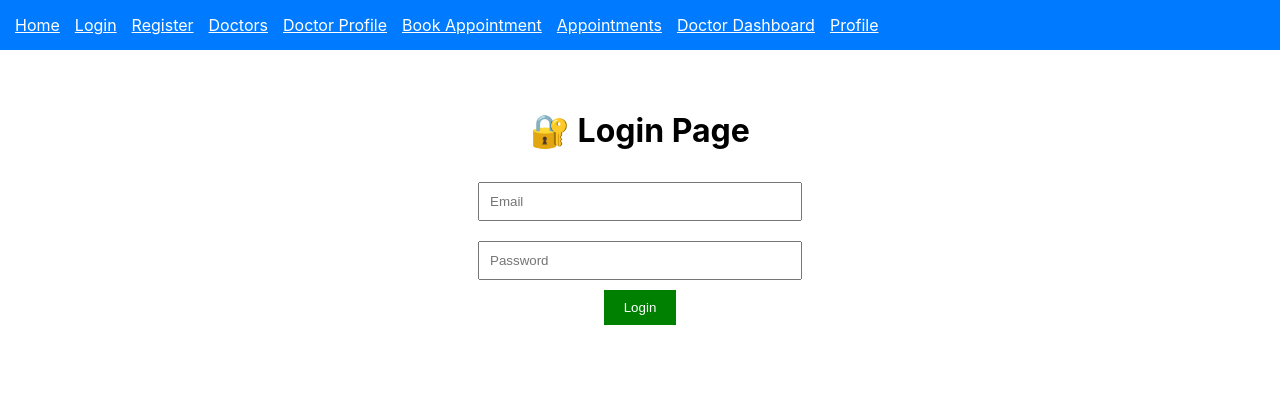
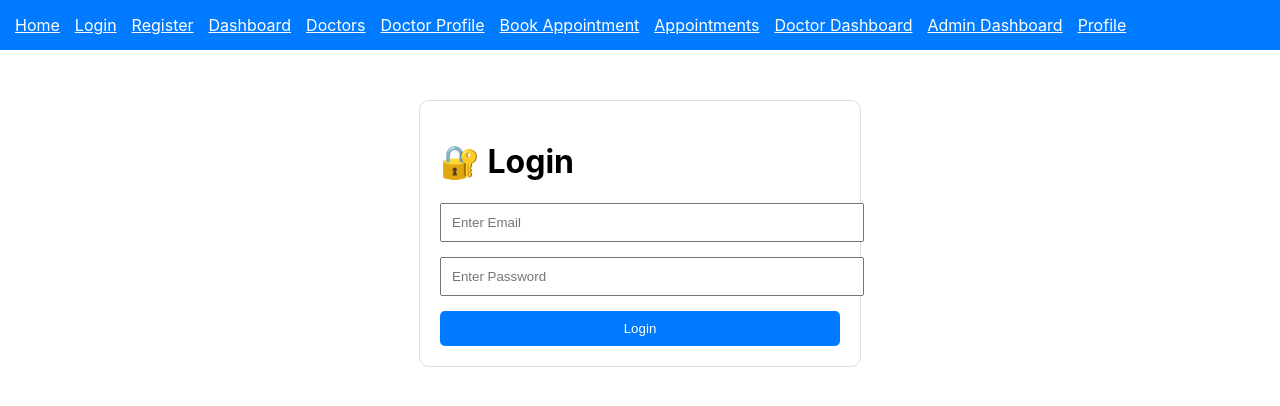
Before and after one commit to ritishareddy565-hue/book-a-doctor, a React (Create React App) app in the folder frontend/: page /login in a window 1280 px wide. Shown: the top 406 px of the page. Built offline with nearby package versions, Linux system fonts and the light colour scheme.

Commit message:
Added Admin Dashboard

```diff
--- /dev/null
+++ b/frontend/src/AdminDashboard.js
@@ -0,0 +1,55 @@
+import React from "react";
+
+function AdminDashboard() {
+  return (
+    <div style={{ padding: "30px" }}>
+      <h1>⚙️ Admin Dashboard</h1>
+
+      <div
+        style={{
+          display: "flex",
+          gap: "20px",
+          marginTop: "20px",
+        }}
+      >
+        <div
+          style={{
+            border: "1px solid #ddd",
+            padding: "20px",
+            borderRadius: "10px",
+            width: "200px",
+          }}
+        >
+          <h3>👨‍⚕️ Doctors</h3>
+          <h2>10</h2>
+        </div>
+
+        <div
+          style={{
+            border: "1px solid #ddd",
+            padding: "20px",
+            borderRadius: "10px",
+            width: "200px",
+          }}
+        >
+          <h3>🧑 Patients</h3>
+          <h2>50</h2>
+        </div>
+
+        <div
+          style={{
+            border: "1px solid #ddd",
+            padding: "20px",
+            borderRadius: "10px",
+            width: "200px",
+          }}
+        >
+          <h3>📅 Appointments</h3>
+          <h2>120</h2>
+        </div>
+      </div>
+    </div>
+  );
+}
+
+export default AdminDashboard;
--- a/frontend/src/App.js
+++ b/frontend/src/App.js
@@ -12,6 +12,7 @@ import MyAppointments from "./MyAppointments";
 import Profile from "./Profile";
 import PatientDashboard from "./PatientDashboard";
 import DoctorDashboard from "./DoctorDashboard";
+import AdminDashboard from "./AdminDashboard";
 
 function App() {
   return (
@@ -24,6 +25,8 @@ function App() {
         <Route path="/login" element={<Login />} />
 
         <Route path="/register" element={<Register />} />
+
+        <Route path="/dashboard" element={<PatientDashboard />} />
 
         <Route path="/doctors" element={<Doctors />} />
 
@@ -45,13 +48,13 @@ function App() {
         <Route path="/profile" element={<Profile />} />
 
         <Route
-          path="/dashboard"
-          element={<PatientDashboard />}
+          path="/doctor-dashboard"
+          element={<DoctorDashboard />}
         />
 
         <Route
-          path="/doctor-dashboard"
-          element={<DoctorDashboard />}
+          path="/admin-dashboard"
+          element={<AdminDashboard />}
         />
       </Routes>
     </Router>
--- a/frontend/src/BookAppointment.js
+++ b/frontend/src/BookAppointment.js
@@ -1,34 +1,71 @@
-import React from "react";
+import React, { useState } from "react";
+import { useNavigate } from "react-router-dom";
 
 function BookAppointment() {
+  const navigate = useNavigate();
+
+  const [patientName, setPatientName] = useState("");
+  const [doctorName, setDoctorName] = useState("Dr. Anitha");
+  const [date, setDate] = useState("");
+
+  const handleSubmit = (e) => {
+    e.preventDefault();
+
+    alert("Appointment Booked Successfully!");
+
+    navigate("/appointments");
+  };
+
   return (
     <div style={{ padding: "30px" }}>
       <h1>📅 Book Appointment</h1>
 
-      <form style={{ maxWidth: "400px" }}>
+      <form
+        onSubmit={handleSubmit}
+        style={{
+          maxWidth: "400px",
+        }}
+      >
         <input
           type="text"
           placeholder="Patient Name"
-          style={{ width: "100%", padding: "10px", margin: "10px 0" }}
+          value={patientName}
+          onChange={(e) => setPatientName(e.target.value)}
+          style={{
+            width: "100%",
+            padding: "10px",
+            marginBottom: "10px",
+          }}
         />
 
         <input
           type="text"
-          placeholder="Doctor Name"
-          style={{ width: "100%", padding: "10px", margin: "10px 0" }}
+          value={doctorName}
+          readOnly
+          style={{
+            width: "100%",
+            padding: "10px",
+            marginBottom: "10px",
+          }}
         />
 
         <input
           type="date"
-          style={{ width: "100%", padding: "10px", margin: "10px 0" }}
+          value={date}
+          onChange={(e) => setDate(e.target.value)}
+          style={{
+            width: "100%",
+            padding: "10px",
+            marginBottom: "10px",
+          }}
         />
 
         <button
           type="submit"
           style={{
-            background: "#007bff",
+            background: "green",
             color: "white",
-            padding: "10px 20px",
+            padding: "10px",
             border: "none",
             borderRadius: "5px",
           }}
--- a/frontend/src/DoctorDashboard.js
+++ b/frontend/src/DoctorDashboard.js
@@ -1,13 +1,22 @@
-import React from "react";
+import React, { useState } from "react";
 
 function DoctorDashboard() {
+  const [status, setStatus] = useState("Pending");
+
   return (
-    <div style={{ padding: "20px" }}>
+    <div style={{ padding: "30px" }}>
       <h1>👨‍⚕️ Doctor Dashboard</h1>
 
-      <h3>Welcome Dr. Anitha</h3>
+      <h2>Welcome Dr. Anitha</h2>
 
-      <table border="1" cellPadding="10">
+      <table
+        border="1"
+        cellPadding="10"
+        style={{
+          marginTop: "20px",
+          borderCollapse: "collapse",
+        }}
+      >
         <thead>
           <tr>
             <th>Patient Name</th>
@@ -21,14 +30,29 @@ function DoctorDashboard() {
           <tr>
             <td>Ritisha</td>
             <td>20-06-2026</td>
-            <td>Pending</td>
+            <td>{status}</td>
 
             <td>
-              <button>Approve</button>
+              <button
+                onClick={() => setStatus("Approved")}
+                style={{
+                  background: "green",
+                  color: "white",
+                  border: "none",
+                  padding: "8px",
+                  marginRight: "10px",
+                }}
+              >
+                Approve
+              </button>
 
               <button
+                onClick={() => setStatus("Rejected")}
                 style={{
-                  marginLeft: "10px",
+                  background: "red",
+                  color: "white",
+                  border: "none",
+                  padding: "8px",
                 }}
               >
                 Reject
--- a/frontend/src/MyAppointments.js
+++ b/frontend/src/MyAppointments.js
@@ -2,13 +2,12 @@ import React from "react";
 
 function MyAppointments() {
   return (
-    <div style={{ padding: "20px" }}>
-      <h1>📅 My Appointments</h1>
+    <div style={{ padding: "30px" }}>
+      <h1>📋 My Appointments</h1>
 
       <table border="1" cellPadding="10">
         <thead>
           <tr>
-            <th>Patient</th>
             <th>Doctor</th>
             <th>Date</th>
             <th>Status</th>
@@ -17,7 +16,6 @@ function MyAppointments() {
 
         <tbody>
           <tr>
-            <td>Ritisha</td>
             <td>Dr. Anitha</td>
             <td>20-06-2026</td>
             <td>Pending</td>
--- a/frontend/src/Navbar.js
+++ b/frontend/src/Navbar.js
@@ -28,6 +28,13 @@ function Navbar() {
         style={{ color: "white", marginRight: "15px" }}
       >
         Register
+      </Link>
+
+      <Link
+        to="/dashboard"
+        style={{ color: "white", marginRight: "15px" }}
+      >
+        Dashboard
       </Link>
 
       <Link
@@ -66,6 +73,13 @@ function Navbar() {
       </Link>
 
       <Link
+        to="/admin-dashboard"
+        style={{ color: "white", marginRight: "15px" }}
+      >
+        Admin Dashboard
+      </Link>
+
+      <Link
         to="/profile"
         style={{ color: "white" }}
       >
--- a/frontend/src/login.js
+++ b/frontend/src/login.js
@@ -7,7 +7,9 @@ function Login() {
   const [email, setEmail] = useState("");
   const [password, setPassword] = useState("");
 
-  const handleLogin = () => {
+  const handleLogin = (e) => {
+    e.preventDefault();
+
     if (email && password) {
       alert("Login Successful!");
       navigate("/dashboard");
@@ -17,48 +19,56 @@ function Login() {
   };
 
   return (
-    <div style={{ padding: "40px", textAlign: "center" }}>
-      <h1>🔐 Login Page</h1>
+    <div
+      style={{
+        width: "400px",
+        margin: "50px auto",
+        padding: "20px",
+        border: "1px solid #ddd",
+        borderRadius: "10px",
+      }}
+    >
+      <h1>🔐 Login</h1>
 
+      <form onSubmit={handleLogin}>
         <input
           type="email"
-        placeholder="Email"
+          placeholder="Enter Email"
           value={email}
           onChange={(e) => setEmail(e.target.value)}
           style={{
-          width: "300px",
+            width: "100%",
             padding: "10px",
-          margin: "10px",
+            marginBottom: "15px",
           }}
         />
 
-      <br />
-
         <input
           type="password"
-        placeholder="Password"
+          placeholder="Enter Password"
           value={password}
           onChange={(e) => setPassword(e.target.value)}
           style={{
-          width: "300px",
+            width: "100%",
             padding: "10px",
-          margin: "10px",
+            marginBottom: "15px",
           }}
         />
 
-      <br />
-
         <button
-        onClick={handleLogin}
+          type="submit"
           style={{
-          background: "green",
+            width: "100%",
+            padding: "10px",
+            background: "#007bff",
             color: "white",
-          padding: "10px 20px",
             border: "none",
+            borderRadius: "5px",
           }}
         >
           Login
         </button>
+      </form>
     </div>
   );
 }
```
Lines whose indentation alone changed are shown as unchanged.
